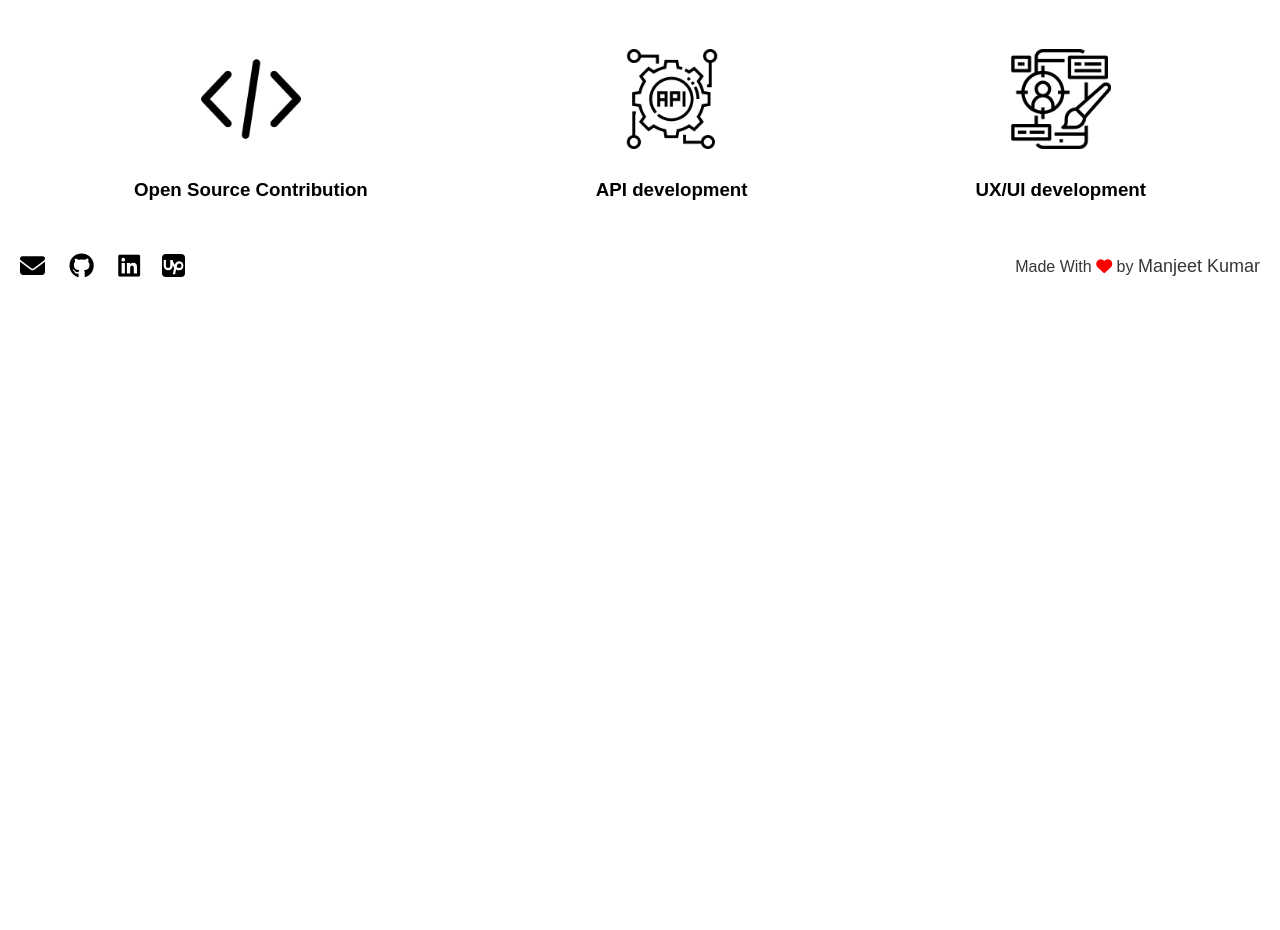
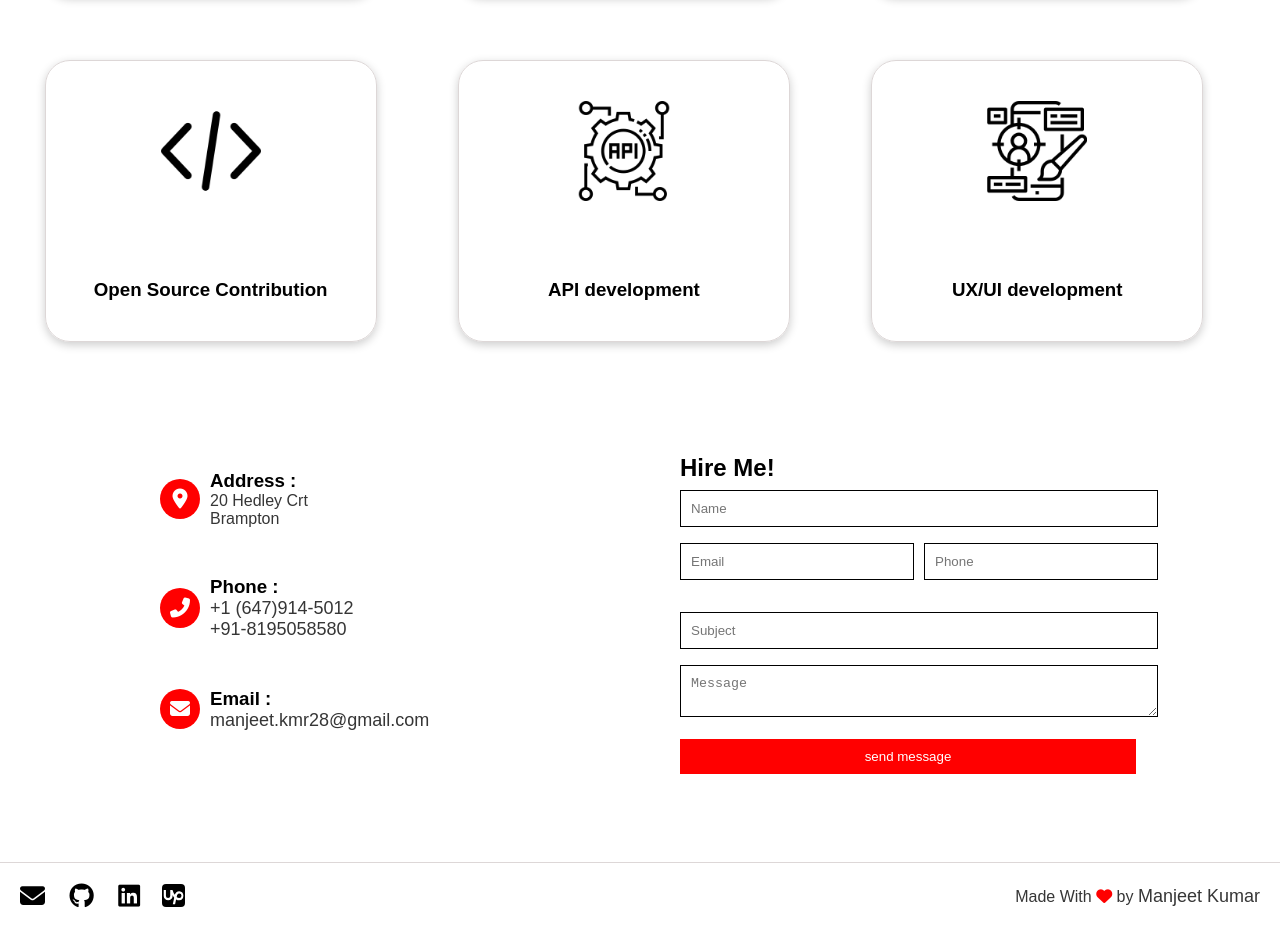
Before and after one commit to manjeetkmr18/portfolio-manjeet, a plain HTML site: page about.html in a window 1280 px wide. Shown: the part 1081-2011 px from the top of the page. Before the commit the page ends 1381 px from the top, so only its background shows below. Drawn offline with Linux system fonts and the light colour scheme.

Commit message:
about done

```diff
--- a/about.html
+++ b/about.html
@@ -20,18 +20,19 @@
         <div class="container">
             <nav class="navbar">
                 <div class="navbar-logo">
-                    <a href="index.html"><img src="/images/logo.png" id="logo" alt="Website Logo"></a>
+                    <a href="/index.html"><img src="/images/logo.png" id="logo" alt="Website Logo"></a>
                 </div>
                 <div class="navbar-link">
                     <ul>
-                        <li><a href="index.html">Home</a></li>
-                        <li><a href="about.html">About</a></li>
-                        <li><a href="topic.html">Topic</a></li>
+                        <li><a href="/index.html">Home</a></li>
+                        <li><a href="/about.html">About</a></li>
+                        <li><a href="/topic.html">Topic</a></li>
                     </ul>
+
                 </div>
             </nav>
         </div>
-        </div>
+
     </header>
 
     <main>
@@ -107,6 +108,62 @@
                 </div>
             </section>
 
+            <section class="contact-section">
+                <div class="grid grid-two-column">
+                    <div class="contact-info">
+                        <div class="address details">
+                            <i class="fas fa-map-marker-alt"></i>
+                            <div class="company-details">
+                                <h3>Address :</h3>
+                                <p>20 Hedley Crt</p>
+                                <p>Brampton</p>
+                            </div>
+                        </div>
+                        <div class="phone details">
+                            <i class="fas fa-phone-alt"></i>
+                            <div class="company-details">
+                                <h3>Phone :</h3>
+                                <p><a href="tel:+1(647)914-5012">+1 (647)914-5012</a></p>
+                                <p><a href="tel:+91-8195058580">+91-8195058580</a></p>
+                            </div>
+                        </div>
+
+                        <div class="email details">
+                            <i class="fas fa-envelope"></i>
+                            <div class="company-details">
+                                <h3>Email :</h3>
+                                <p><a href="mailto:manjeet.kmr28@gmail.com">manjeet.kmr28@gmail.com</a></p>
+                            </div>
+                        </div>
+                    </div>
+
+                    <div class="contact-form">
+                        <h2>Hire Me!</h2>
+
+                        <form action="index.html">
+                            <div>
+                                <input type="text" name="username" required placeholder="Name" />
+                            </div>
+                            <div class="form-grid-fields">
+                                <input type="email" name="email" required placeholder="Email" autocomplete="false" />
+                                <input type="number" name="phone" required placeholder="Phone" autocomplete="false" />
+                            </div>
+                            <div>
+                                <input type="text" name="subject" placeholder="Subject" />
+                            </div>
+                            <div>
+                                <textarea name="message" placeholder="Message"></textarea>
+                            </div>
+
+                            <div>
+                                <input type="submit" value="send message" class="submit-button" />
+                            </div>
+                        </form>
+                    </div>
+                </div>
+
+            </section>
+
         </div>
 
     </main>
--- a/css/style.css
+++ b/css/style.css
@@ -63,7 +63,7 @@ header {
     position: relative;
     width: 100%;
     z-index: 2;
-    /* border-bottom: 1px #ddd7d7 solid; */
+    border-bottom: 1px #ddd7d7 solid;
 }
 
 header .navbar {
@@ -172,6 +172,10 @@ header .navbar {
     margin: -2px;
 }
 
+footer {
+    border-top: 1px #ddd7d7 solid;
+}
+
 .footer-content {
     display: flex;
     justify-content: space-between;
@@ -206,7 +210,7 @@ header .navbar {
 }
 
 .about-hero {
-    padding-top: 3rem;
+    padding: 2rem 0 0 0;
 }
 
 .technologies {
@@ -253,6 +257,7 @@ header .navbar {
     display: grid;
     grid-template-columns: auto auto auto;
     margin: 2rem 0px;
+    justify-content: space-around;
 }
 
 .work-card {
@@ -262,8 +267,76 @@ header .navbar {
     text-align: center;
     align-items: center;
     flex-direction: column;
+    border: 1px solid #ddd7d7;
+    margin-right: 2rem;
+    padding: 40px;
+    box-shadow: 0 3px 10px rgb(0 0 0 / 20%);
+    border-radius: 25px;
+    height: 200px;
+    width: 250px;
 }
 
+.details {
+    display: flex;
+    align-items: center;
+    margin-bottom: 1rem;
+    padding: 1rem;
+    gap: 10px;
+}
+
+input {
+    width: 100%;
+    padding: 10px;
+    margin: 8px 0;
+    border: 1px solid;
+}
+
+.form-grid-fields {
+    display: grid;
+    grid-template-columns: 1fr 1fr;
+    grid-gap: 2rem;
+    margin-bottom: 1rem;
+}
+
+textarea {
+    width: 100%;
+    padding: 10px;
+    margin: 8px 0;
+    border: 1px solid;
+}
+
+.submit-button {
+    width: 100%;
+    background-color: var(--red);
+    color: white;
+    border: none;
+    cursor: pointer;
+    margin-top: 10px;
+}
+
+.details i.fas {
+    text-align: center;
+    justify-content: center;
+    background: var(--red);
+    font-size: 20px;
+    padding: 10px;
+    color: var(--white);
+    width: 20px;
+    height: 20px;
+    border-radius: 100%;
+}
+
+.details i.fas:hover {
+    background: var(--white);
+    color: var(--red);
+}
+
+
+.contact-section {
+    padding: 5rem 10%;
+}
+
+/* Responsive Css */
 @media screen and (max-width: 768px) {
     #home {
         overflow: visible;
@@ -326,10 +399,29 @@ header .navbar {
     .work-card {
         gap: 10px;
         margin: 1rem 0;
-        flex-direction: row;
     }
 
     .skills-title {
         padding: 1rem;
     }
+
+    input {
+        width: 90%;
+        padding: 10px;
+        margin: 8px 0;
+        border: 1px solid;
+    }
+
+    .form-grid-fields {
+        display: block;
+    }
+
+    textarea {
+        width: 90%;
+
+    }
+
+    .submit-button {
+        width: 95%;
+    }
 }
```
Also changed, not shown: index.html (+6 -5 lines), topic.html (+6 -5 lines).
